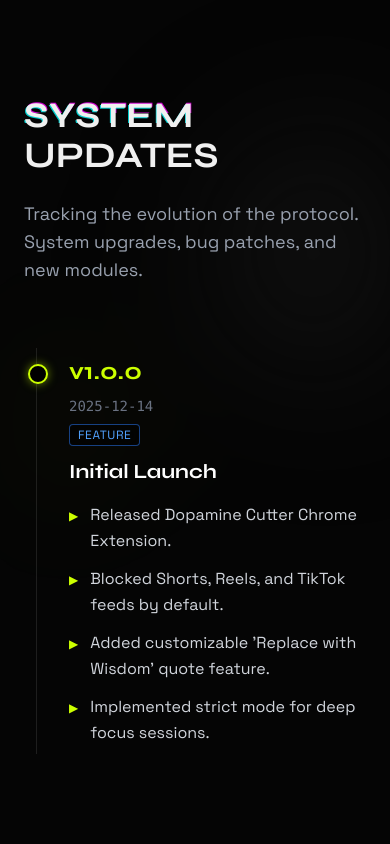
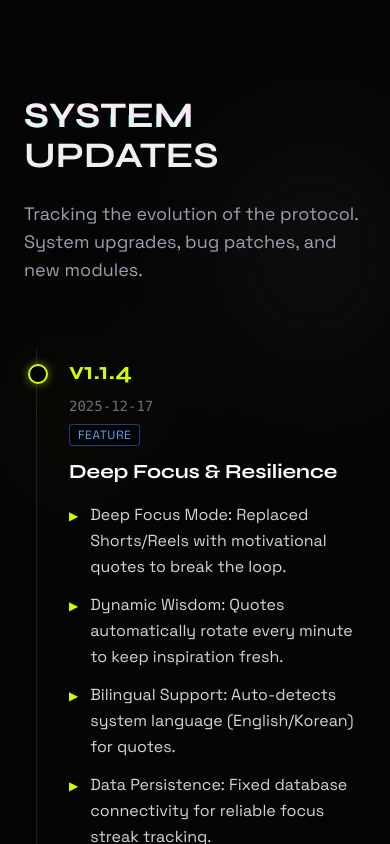
Before and after one commit to BearHumanS/dopamine_cutter_landing, a Next.js app: page /dopamine_cutter_landing/changelog in a window 390 px wide. Shown: the top 844 px of the page. Built offline with nearby package versions, Linux system fonts and the light colour scheme.

Commit message:
feat: Implement internationalization for changelog content and refactor page into dedicated header and list components.

```diff
--- a/src/app/changelog/page.tsx
+++ b/src/app/changelog/page.tsx
@@ -1,5 +1,6 @@
-import { changelogData } from "@/data/changelog";
-import GlitchText from "@/components/ui/GlitchText";
+import ChangelogList from "@/components/changelog/ChangelogList";
+import ChangelogHeader from "@/components/changelog/ChangelogHeader";
+import { LanguageProvider } from "@/context/LanguageContext";
 import { Metadata } from "next";
 
 export const metadata: Metadata = {
@@ -9,54 +10,11 @@
 
 export default function ChangelogPage() {
     return (
-        <main className="min-h-screen pt-24 pb-20 px-6 md:px-12 max-w-4xl mx-auto">
-            <div className="mb-16">
-                <h1 className="text-4xl md:text-6xl font-bold mb-6 font-display">
-                    <GlitchText text="SYSTEM UPDATES" />
-                </h1>
-                <p className="text-gray-400 text-lg max-w-2xl">
-                    Tracking the evolution of the protocol. System upgrades, bug patches, and new modules.
-                </p>
-            </div>
-
-            <div className="space-y-12 relative border-l border-white/10 ml-3 md:ml-6 pl-8 md:pl-12 py-2">
-                {changelogData.map((entry, index) => (
-                    <div key={index} className="relative">
-                        {/* Timeline Dot */}
-                        <div className="absolute -left-[41px] md:-left-[57px] top-2 w-5 h-5 rounded-full bg-black border-2 border-[#ccff00] z-10 box-border shadow-[0_0_10px_rgba(204,255,0,0.5)]" />
-
-                        <div className="flex flex-col md:flex-row md:items-baseline gap-2 md:gap-4 mb-3">
-                            <span className="text-2xl font-bold text-[#ccff00] font-display">
-                                {entry.version}
-                            </span>
-                            <span className="text-sm text-gray-500 font-mono">
-                                {entry.date}
-                            </span>
-                            {entry.type && (
-                                <span className={`text-xs px-2 py-0.5 rounded border ${entry.type === 'feature' ? 'border-blue-500/50 text-blue-400' :
-                                        entry.type === 'fix' ? 'border-red-500/50 text-red-400' :
-                                            'border-gray-500/50 text-gray-400'
-                                    } bg-black/50 backdrop-blur-sm self-start md:self-auto uppercase tracking-wider`}>
-                                    {entry.type}
-                                </span>
-                            )}
-                        </div>
-
-                        <h2 className="text-xl font-bold text-white mb-4">
-                            {entry.title}
-                        </h2>
-
-                        <ul className="space-y-3">
-                            {entry.description.map((desc, i) => (
-                                <li key={i} className="flex items-start text-gray-300 leading-relaxed">
-                                    <span className="mr-3 text-[#ccff00] mt-1.5 text-xs">▶</span>
-                                    {desc}
-                                </li>
-                            ))}
-                        </ul>
-                    </div>
-                ))}
-            </div>
-        </main>
+        <LanguageProvider>
+            <main className="min-h-screen pt-24 pb-20 px-6 md:px-12 max-w-4xl mx-auto">
+                <ChangelogHeader />
+                <ChangelogList />
+            </main>
+        </LanguageProvider>
     );
 }
--- /dev/null
+++ b/src/components/changelog/ChangelogHeader.tsx
@@ -0,0 +1,19 @@
+"use client";
+
+import { useLanguage } from "@/context/LanguageContext";
+import GlitchText from "@/components/ui/GlitchText";
+
+export default function ChangelogHeader() {
+    const { t } = useLanguage();
+
+    return (
+        <div className="mb-16">
+            <h1 className="text-4xl md:text-6xl font-bold mb-6 font-display">
+                <GlitchText text={t('changelog_title')} />
+            </h1>
+            <p className="text-gray-400 text-lg max-w-2xl">
+                {t('changelog_desc')}
+            </p>
+        </div>
+    );
+}
--- /dev/null
+++ b/src/components/changelog/ChangelogList.tsx
@@ -0,0 +1,49 @@
+"use client";
+
+import { changelogData } from "@/data/changelog";
+import { useLanguage } from "@/context/LanguageContext";
+
+export default function ChangelogList() {
+    const { language } = useLanguage();
+
+    return (
+        <div className="space-y-12 relative border-l border-white/10 ml-3 md:ml-6 pl-8 md:pl-12 py-2">
+            {changelogData.map((entry, index) => (
+                <div key={index} className="relative">
+                    {/* Timeline Dot */}
+                    <div className="absolute -left-[41px] md:-left-[57px] top-2 w-5 h-5 rounded-full bg-black border-2 border-[#ccff00] z-10 box-border shadow-[0_0_10px_rgba(204,255,0,0.5)]" />
+
+                    <div className="flex flex-col md:flex-row md:items-baseline gap-2 md:gap-4 mb-3">
+                        <span className="text-2xl font-bold text-[#ccff00] font-display">
+                            {entry.version}
+                        </span>
+                        <span className="text-sm text-gray-500 font-mono">
+                            {entry.date}
+                        </span>
+                        {entry.type && (
+                            <span className={`text-xs px-2 py-0.5 rounded border ${entry.type === 'feature' ? 'border-blue-500/50 text-blue-400' :
+                                entry.type === 'fix' ? 'border-red-500/50 text-red-400' :
+                                    'border-gray-500/50 text-gray-400'
+                                } bg-black/50 backdrop-blur-sm self-start md:self-auto uppercase tracking-wider`}>
+                                {entry.type}
+                            </span>
+                        )}
+                    </div>
+
+                    <h2 className="text-xl font-bold text-white mb-4">
+                        {entry.title[language]}
+                    </h2>
+
+                    <ul className="space-y-3">
+                        {entry.description[language]?.map((desc, i) => (
+                            <li key={i} className="flex items-start text-gray-300 leading-relaxed">
+                                <span className="mr-3 text-[#ccff00] mt-1.5 text-xs">▶</span>
+                                {desc}
+                            </li>
+                        ))}
+                    </ul>
+                </div>
+            ))}
+        </div>
+    );
+}
--- a/src/data/changelog.ts
+++ b/src/data/changelog.ts
@@ -1,22 +1,62 @@
 export interface ChangelogEntry {
     version: string;
     date: string;
-    title: string;
-    description: string[];
+    title: {
+        en: string;
+        ko: string;
+    };
+    description: {
+        en: string[];
+        ko: string[];
+    };
     type?: 'feature' | 'fix' | 'improvement';
 }
 
 export const changelogData: ChangelogEntry[] = [
     {
+        version: "v1.1.4",
+        date: "2025-12-17",
+        title: {
+            en: "Deep Focus & Resilience",
+            ko: "몰입과 회복력"
+        },
+        description: {
+            en: [
+                "Deep Focus Mode: Replaced Shorts/Reels with motivational quotes to break the loop.",
+                "Dynamic Wisdom: Quotes automatically rotate every minute to keep inspiration fresh.",
+                "Bilingual Support: Auto-detects system language (English/Korean) for quotes.",
+                "Data Persistence: Fixed database connectivity for reliable focus streak tracking."
+            ],
+            ko: [
+                "딥 포커스 모드: 쇼츠/릴스 자리에 대신 동기 부여 명언을 표시하여 중독 고리를 끊습니다.",
+                "다이내믹 위즈덤: 명언이 1분마다 자동으로 교체되어 지루함을 방지합니다.",
+                "이중 언어 지원: 시스템 언어(영어/한국어)를 감지하여 알맞은 명언을 보여줍니다.",
+                "데이터 안정성 강화: 집중 기록이 안전하게 저장되도록 데이터베이스 연결을 개선했습니다."
+            ]
+        },
+        type: "feature"
+    },
+    {
         version: "v1.0.0",
         date: "2025-12-14",
-        title: "Initial Launch",
-        description: [
-            "Released Dopamine Cutter Chrome Extension.",
-            "Blocked Shorts, Reels, and TikTok feeds by default.",
-            "Added customizable 'Replace with Wisdom' quote feature.",
-            "Implemented strict mode for deep focus sessions."
-        ],
+        title: {
+            en: "Initial Launch",
+            ko: "초기 런칭"
+        },
+        description: {
+            en: [
+                "Released Dopamine Cutter Chrome Extension.",
+                "Blocked Shorts, Reels, and TikTok feeds by default.",
+                "Added customizable 'Replace with Wisdom' quote feature.",
+                "Implemented strict mode for deep focus sessions."
+            ],
+            ko: [
+                "도파민 커터 크롬 익스텐션 출시.",
+                "쇼츠, 릴스, 틱톡 피드를 기본적으로 차단.",
+                "'명언으로 대체하기' 기능 추가.",
+                "깊은 집중을 위한 엄격 모드 구현."
+            ]
+        },
         type: "feature"
     }
 ];
--- a/src/utils/translations.ts
+++ b/src/utils/translations.ts
@@ -37,7 +37,9 @@
         cta_btn: "Install Extension Free",
         footer: "&copy; 2025 Dopamine Cutter. Designed for Focus.",
         privacy: "Privacy Policy",
-        updates: "Updates"
+        updates: "Updates",
+        changelog_title: "SYSTEM UPDATES",
+        changelog_desc: "Tracking the evolution of the protocol. System upgrades, bug patches, and new modules."
     },
     ko: {
         nav_cta: "크롬에 추가",
@@ -75,6 +77,8 @@
         cta_btn: "Install Extension Free",
         footer: "&copy; 2025 Dopamine Cutter. Designed for Focus.",
         privacy: "개인정보처리방침",
-        updates: "업데이트"
+        updates: "업데이트",
+        changelog_title: "시스템 업데이트",
+        changelog_desc: "프로토콜의 진화를 기록합니다. 시스템 업그레이드, 버그 수정, 그리고 새로운 모듈."
     }
 };
```
